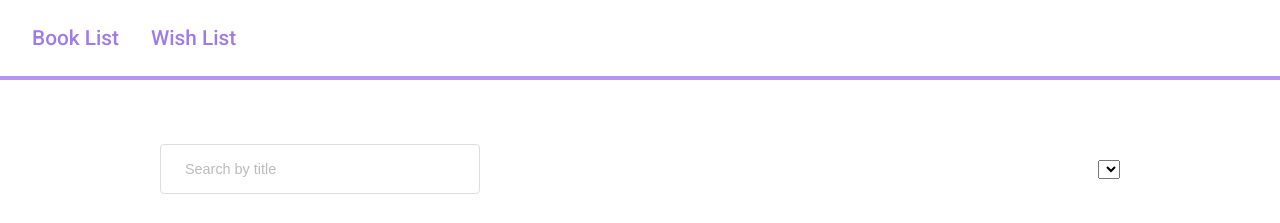
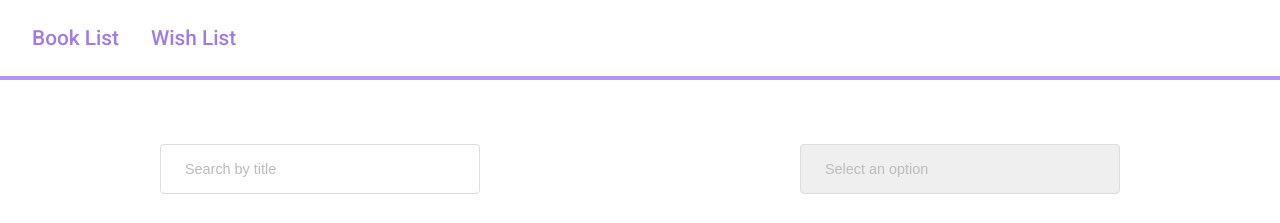
Before and after one commit to shourovfoisal/book-library, a website: page index.html in a window 1280 px wide. Shown: the top 223 px of the page. Drawn offline with Linux system fonts and the light colour scheme.

Commit message:
select dropdown styling

```diff
--- a/index.html
+++ b/index.html
@@ -19,7 +19,9 @@
       <!-- Search and Filter -->
       <section class="search-and-filter">
         <input type="text" class="title-search" placeholder="Search by title" />
-        <select class="genre-dropdown" id="genre-dropdown"></select>
+        <select class="genre-dropdown hidden" id="genre-dropdown">
+          <option value="">Select an option</option>
+        </select>
       </section>
       <!-- Cards -->
       <section class="book-cards" id="book-cards"></section>
--- a/main.js
+++ b/main.js
@@ -228,10 +228,25 @@ async function fetchBooks({ url }) {
   const { results } = data ?? {};
   // console.log("🚀 ~ fetchBooks ~ results:", results);
 
+  const genreListForDropdown = [];
+  const genreDropdownElement = document.getElementById("genre-dropdown");
+
   const bookCardsElement = document.getElementById("book-cards");
   bookCardsElement.innerHTML = ""; // clears everything
   if (Array.isArray(results)) {
     results.forEach((eachBook) => {
+      // Collecting subjects/genres for the dropdown
+      eachBook?.subjects?.forEach((eachGenre) => {
+        if (!genreListForDropdown?.includes(eachGenre)) {
+          genreListForDropdown.push(eachGenre);
+          const dropdownOptionElement = document.createElement("option");
+          dropdownOptionElement.value = eachGenre;
+          dropdownOptionElement.innerHTML = eachGenre;
+          genreDropdownElement.append(dropdownOptionElement);
+        }
+      });
+
+      // Generating and showing the cards
       const cardGeneratorProps = {
         imageUrl: eachBook?.formats?.["image/jpeg"],
         id: eachBook?.id,
@@ -242,6 +257,8 @@ async function fetchBooks({ url }) {
       bookCardsElement.append(cardGenerator(cardGeneratorProps));
     });
   }
+
+  genreDropdownElement.classList.remove("hidden");
 }
 
 (function init() {
--- a/style.css
+++ b/style.css
@@ -57,7 +57,8 @@ body {
 }
 
 /* Base */
-input[type="text"] {
+input[type="text"],
+select {
   border: 1px solid var(--theme-ash-color-light);
   padding: 1rem 1.5rem;
   outline: none;
@@ -68,6 +69,19 @@ input[type="text"] {
   &::placeholder {
     font-size: 0.9rem;
     color: var(--theme-ash-color);
+  }
+
+  &:focus {
+    border: 1px solid var(--theme-primary-color);
+  }
+}
+
+select {
+  appearance: none;
+  color: var(--theme-ash-color);
+
+  & > option {
+    color: var(--theme-text-color);
   }
 }
 
@@ -84,12 +98,11 @@ input[type="text"] {
   justify-content: space-between;
   align-items: center;
 
+  & > * {
+    width: 20rem;
+  }
+
   .title-search {
-    width: 20rem;
-
-    &:focus {
-      border: 1px solid var(--theme-primary-color);
-    }
   }
 
   .genre-dropdown {
@@ -143,7 +156,7 @@ input[type="text"] {
 
       .card-main-header {
         font-size: 1rem;
-        margin-top: 0.4rem;
+        margin-top: 0.9rem;
       }
     }
 
@@ -193,3 +206,8 @@ input[type="text"] {
     }
   }
 }
+
+/* Utils */
+.hidden {
+  visibility: hidden;
+}
```
